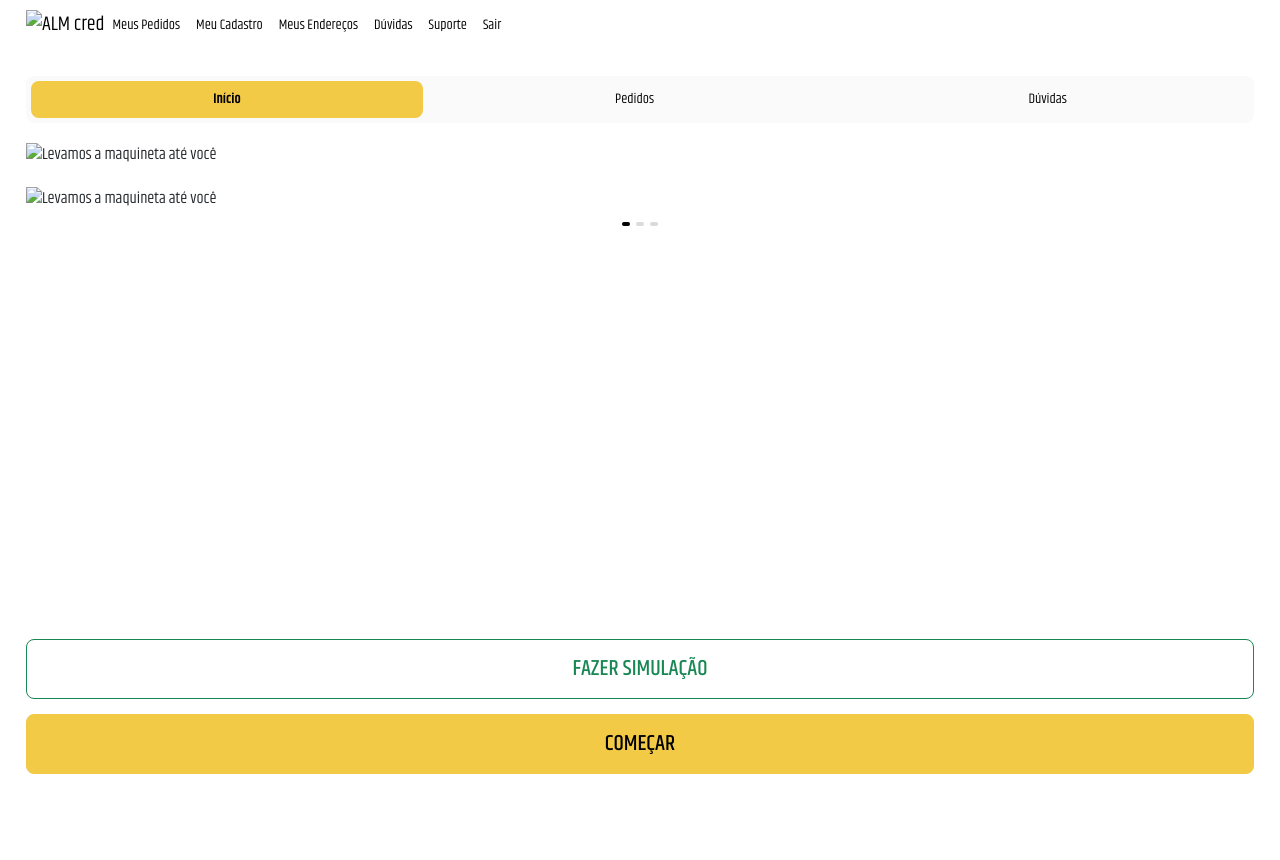
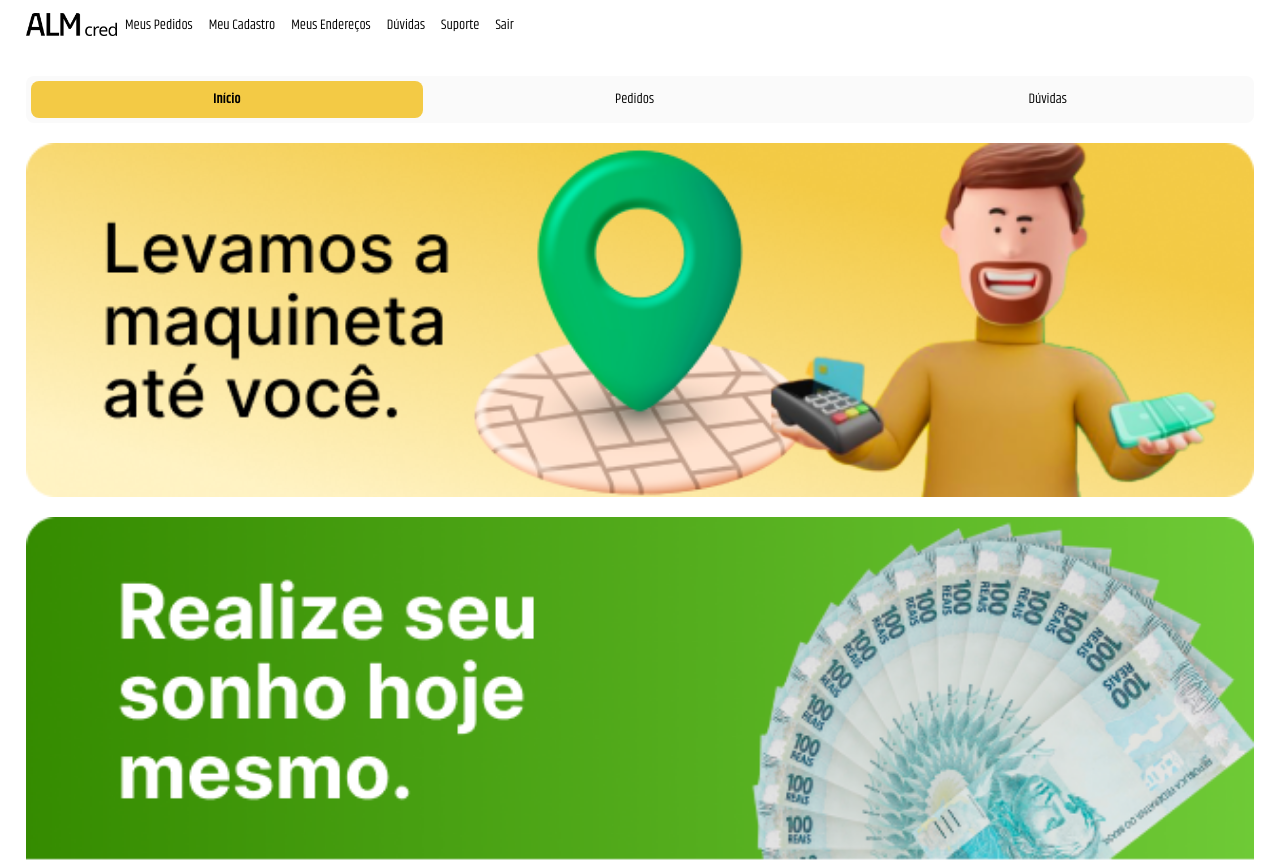
Before and after one commit to mj-fe/alm-cred, a plain HTML site: page home.html in a window 1280 px wide. Shown: the top 860 px of the page. Before the commit the page ends 800 px from the top, so only its background shows below. Drawn offline with nearby package versions, Linux system fonts and the light colour scheme; the site is published under a folder, as on GitHub Pages, so addresses that start at the root find nothing.

Commit message:
fix: image path location

```diff
--- a/home.html
+++ b/home.html
@@ -61,7 +61,7 @@
                 >
                     <img
                         class="img-fluid"
-                        src="/img/logos/extended.png"
+                        src="img/logos/extended.png"
                         alt="ALM cred"
                         width="91"
                         height="23"
@@ -116,7 +116,7 @@
 
         <img
             class="img-fluid w-100"
-            src="/img/home/banner-maquinetas-x2.png"
+            src="img/home/banner-maquinetas-x2.png"
             alt="Levamos a maquineta até você"
         />
 
@@ -153,21 +153,21 @@
                 <div class="carousel-item active">
                     <img
                         class="img-fluid w-100"
-                        src="/img/home/propaganda-1.png"
+                        src="img/home/propaganda-1.png"
                         alt="Levamos a maquineta até você"
                     />
                 </div>
                 <div class="carousel-item">
                     <img
                         class="img-fluid w-100"
-                        src="/img/home/propaganda-1.png"
+                        src="img/home/propaganda-1.png"
                         alt="Levamos a maquineta até você"
                     />
                 </div>
                 <div class="carousel-item">
                     <img
                         class="img-fluid w-100"
-                        src="/img/home/propaganda-1.png"
+                        src="img/home/propaganda-1.png"
                         alt="Levamos a maquineta até você"
                     />
                 </div>
```
Also changed, not shown: addresses.html (+1 -1 lines), faq.html (+1 -1 lines), orders.html (+1 -1 lines), profile.html (+1 -1 lines), support.html (+1 -1 lines).
